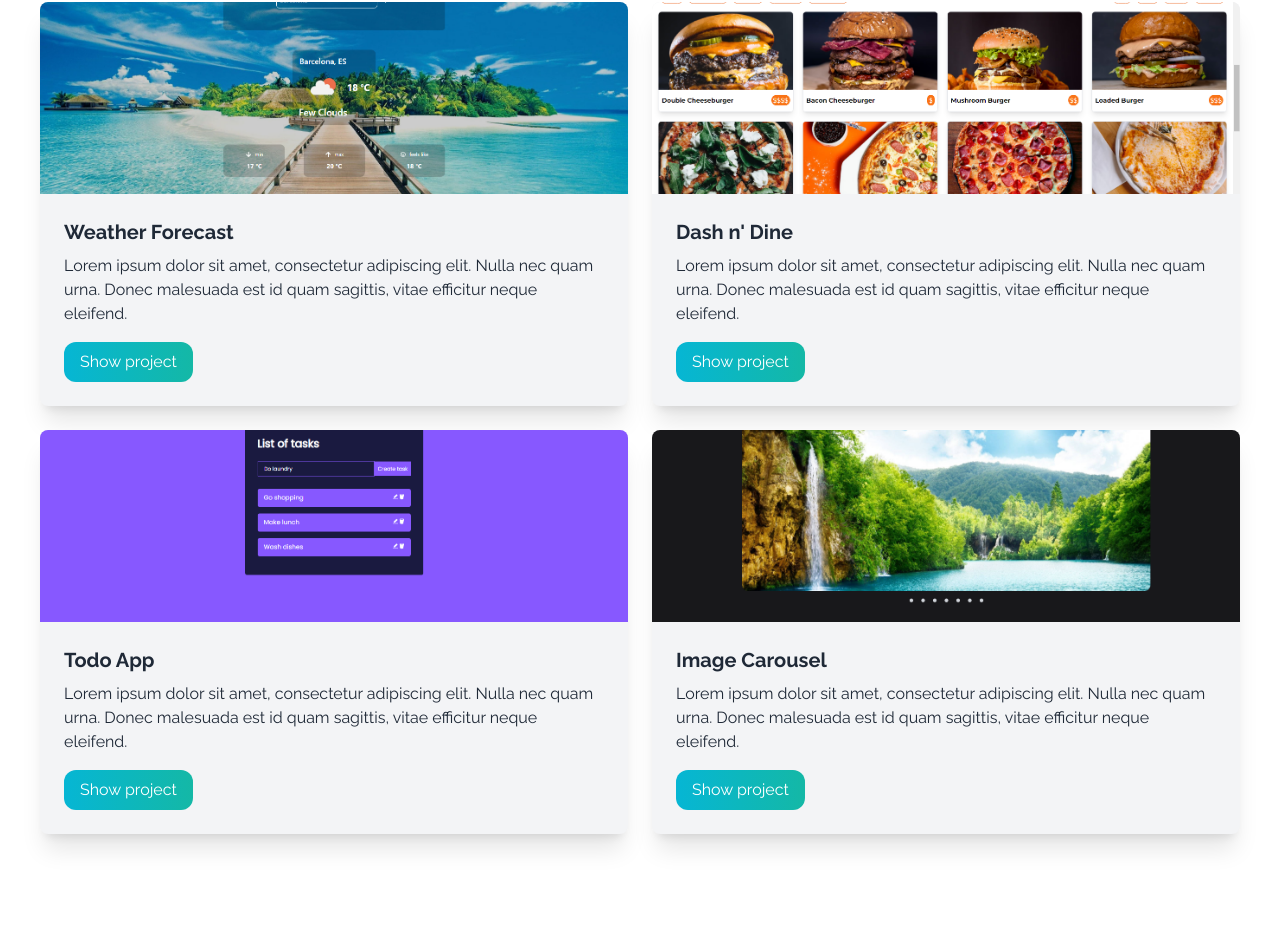
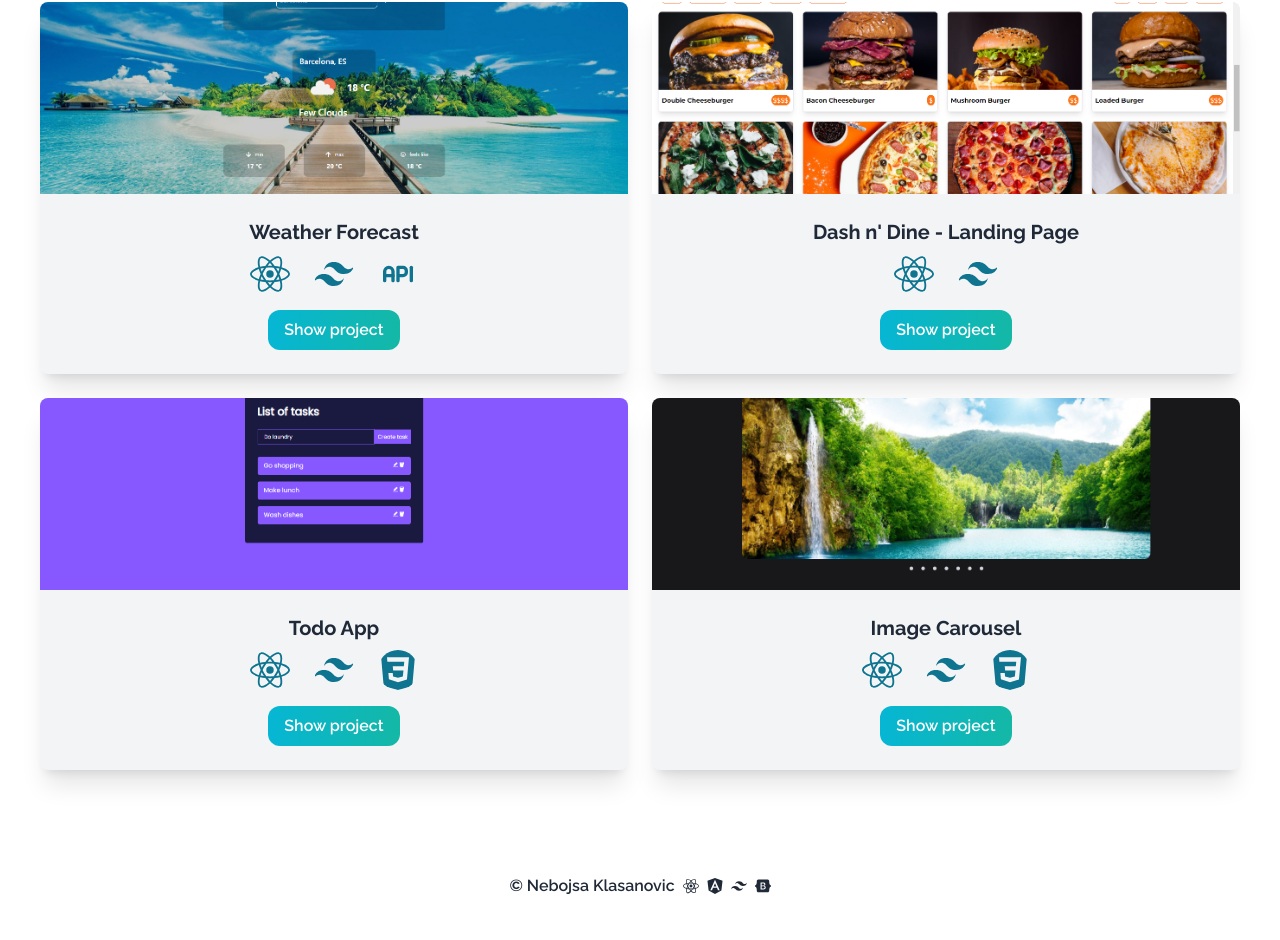
Before and after one commit to nklasanovic/my-portfolio, a React (Vite) app: page / in a window 1280 px wide. Shown: the part 1822-2762 px from the top of the page. After the commit the page ends 2728 px from the top, so only its background shows below. Built offline with nearby package versions, Linux system fonts and the light colour scheme.

Commit message:
Overhaul

```diff
--- a/src/components/Projects.jsx
+++ b/src/components/Projects.jsx
@@ -1,4 +1,6 @@
 import React from "react";
+import { SiCss3, SiReact, SiTailwindcss } from "react-icons/si";
+import { TbApi } from "react-icons/tb";
 import Carousel from "../assets/images/projects/carousel.png";
 import Fastfood from "../assets/images/projects/fastfood.png";
 import Todo from "../assets/images/projects/todo.png";
@@ -15,17 +17,32 @@ const Projects = () => {
         <div className="grid grid-cols-1 md:grid-cols-2 lg:grid-cols-2 gap-6">
           <div className="bg-gray-100 rounded-lg shadow-xl shadow-gray overflow-hidden hover:scale-105 duration-500">
             <img src={Weather} alt="/" className="w-full h-48 object-cover" />
-            <div className="p-6">
+            <div className="flex flex-col p-6 justify-center items-center">
               <h3 className="text-xl font-bold mb-2">Weather Forecast</h3>
-              <p className="hidden md:block text-gray-800 mb-4">
-                Lorem ipsum dolor sit amet, consectetur adipiscing elit. Nulla
-                nec quam urna. Donec malesuada est id quam sagittis, vitae
-                efficitur neque eleifend.
-              </p>
+              <ul className="hidden md:flex gap-6 mb-2 font-bold">
+                <li>
+                  <SiReact
+                    className="text-cyan-700 rounded-full"
+                    size={40}
+                  />
+                </li>
+                <li>
+                  <SiTailwindcss
+                    className="text-cyan-700 rounded-full"
+                    size={40}
+                  />
+                </li>
+                <li>
+                  <TbApi
+                    className="text-cyan-700 rounded-full"
+                    size={40}
+                  />
+                </li>
+              </ul>
               <a
                 href="https://weather-forecast-all.netlify.app/"
                 target="_blank"
-                className="inline-block bg-gradient-to-r from-cyan-500 to-teal-500 bg-cyan-500 text-white py-2 px-4 rounded-xl"
+                className="mt-2 inline-block bg-gradient-to-r from-cyan-500 to-teal-500 bg-cyan-500 text-white font-semibold py-2 px-4 rounded-xl"
               >
                 Show project
               </a>
@@ -33,16 +50,28 @@ const Projects = () => {
           </div>
           <div className="bg-gray-100 rounded-lg shadow-xl shadow-gray overflow-hidden hover:scale-105 duration-500">
             <img src={Fastfood} alt="/" className="w-full h-48 object-cover" />
-            <div className="p-6">
-              <h3 className="text-xl font-bold mb-2">Dash n' Dine</h3>
-              <p className="hidden md:block text-gray-800 mb-4">
-                Lorem ipsum dolor sit amet, consectetur adipiscing elit. Nulla
-                nec quam urna. Donec malesuada est id quam sagittis, vitae
-                efficitur neque eleifend.
-              </p>
+            <div className="flex flex-col p-6 justify-center items-center">
+              <h3 className="text-xl font-bold mb-2">
+                Dash n' Dine - Landing Page
+              </h3>
+              <ul className="hidden md:flex gap-6 mb-2 font-bold">
+                <li>
+                  <SiReact
+                    className="text-cyan-700 rounded-full"
+                    size={40}
+                  />
+                </li>
+                <li>
+                  <SiTailwindcss
+                    className="text-cyan-700 rounded-full"
+                    size={40}
+                  />
+                </li>
+              </ul>
               <a
-                href="#"
-                className="inline-block bg-gradient-to-r from-cyan-500 to-teal-500 bg-cyan-500 text-white py-2 px-4 rounded-xl"
+                href="https://dashndine-project.netlify.app"
+                target="_blank"
+                className="mt-2 inline-block bg-gradient-to-r from-cyan-500 to-teal-500 bg-cyan-500 text-white font-semibold py-2 px-4 rounded-xl"
               >
                 Show project
               </a>
@@ -50,17 +79,26 @@ const Projects = () => {
           </div>
           <div className="bg-gray-100 rounded-lg shadow-xl shadow-gray overflow-hidden hover:scale-105 duration-500">
             <img src={Todo} alt="/" className="w-full h-48 object-cover" />
-            <div className="p-6">
+            <div className="flex flex-col p-6 justify-center items-center">
               <h3 className="text-xl font-bold mb-2">Todo App</h3>
-              <p className="hidden md:block text-gray-800 mb-4">
-                Lorem ipsum dolor sit amet, consectetur adipiscing elit. Nulla
-                nec quam urna. Donec malesuada est id quam sagittis, vitae
-                efficitur neque eleifend.
-              </p>
+              <ul className="hidden md:flex gap-6 mb-2 font-bold">
+                <li>
+                  <SiReact className="text-cyan-700 rounded-full" size={40} />
+                </li>
+                <li>
+                  <SiTailwindcss
+                    className="text-cyan-700 rounded-full"
+                    size={40}
+                  />
+                </li>
+                <li>
+                  <SiCss3 className="text-cyan-700 rounded-full" size={40} />
+                </li>
+              </ul>
               <a
                 href="https://todolistprojecttasks.netlify.app"
                 target="_blank"
-                className="inline-block bg-gradient-to-r from-cyan-500 to-teal-500 bg-cyan-500 text-white py-2 px-4 rounded-xl"
+                className="mt-2 inline-block bg-gradient-to-r from-cyan-500 to-teal-500 bg-cyan-500 text-white font-semibold py-2 px-4 rounded-xl"
               >
                 Show project
               </a>
@@ -68,17 +106,26 @@ const Projects = () => {
           </div>
           <div className="bg-gray-100 rounded-lg shadow-xl shadow-gray overflow-hidden hover:scale-105 duration-500">
             <img src={Carousel} alt="/" className="w-full h-48 object-cover" />
-            <div className="p-6">
+            <div className="flex flex-col p-6 justify-center items-center">
               <h3 className="text-xl font-bold mb-2">Image Carousel</h3>
-              <p className="hidden md:block text-gray-800 mb-4">
-                Lorem ipsum dolor sit amet, consectetur adipiscing elit. Nulla
-                nec quam urna. Donec malesuada est id quam sagittis, vitae
-                efficitur neque eleifend.
-              </p>
+              <ul className="hidden md:flex gap-6 mb-2 font-bold">
+                <li>
+                  <SiReact className="text-cyan-700 rounded-full" size={40} />
+                </li>
+                <li>
+                  <SiTailwindcss
+                    className="text-cyan-700 rounded-full"
+                    size={40}
+                  />
+                </li>
+                <li>
+                  <SiCss3 className="text-cyan-700 rounded-full" size={40} />
+                </li>
+              </ul>
               <a
                 href="https://imagecarouseproject.netlify.app"
                 target="_blank"
-                className="inline-block bg-gradient-to-r from-cyan-500 to-teal-500 bg-cyan-500 text-white py-2 px-4 rounded-xl"
+                className="mt-2 inline-block bg-gradient-to-r from-cyan-500 to-teal-500 bg-cyan-500 text-white font-semibold py-2 px-4 rounded-xl"
               >
                 Show project
               </a>
```
